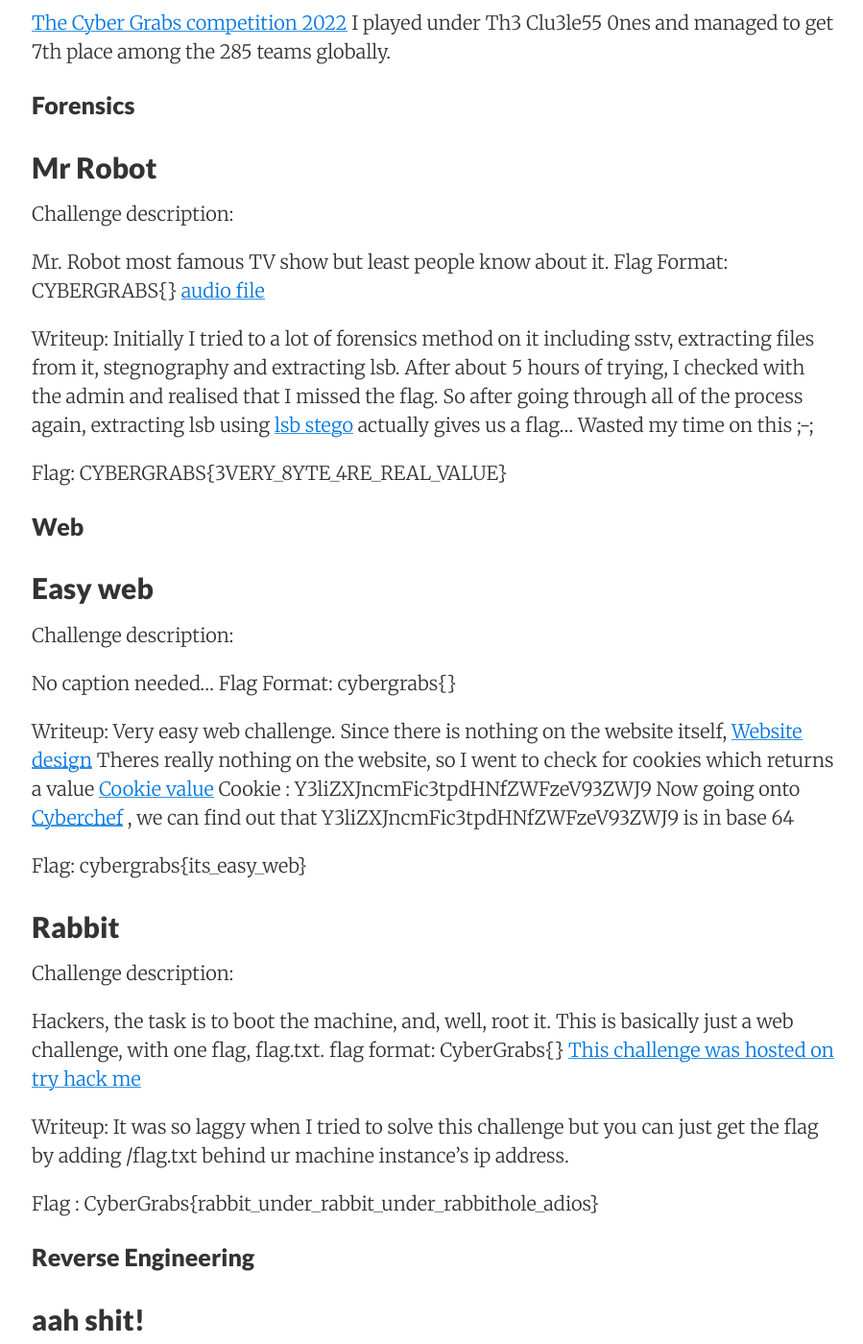
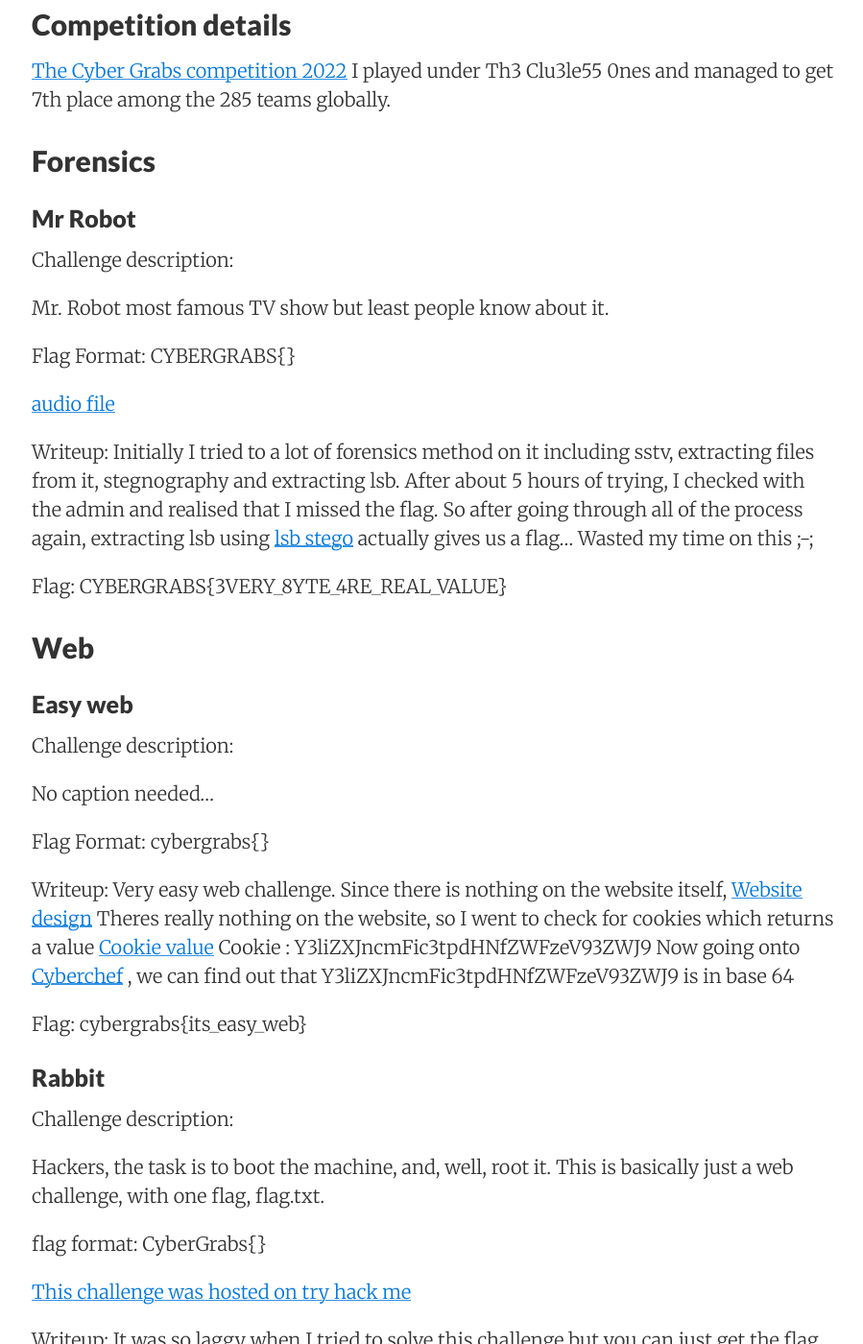
Before and after one commit to Mythiology/Mythiology.github.io, a Jekyll site: the page built from _posts/2022-2-7-Cyber-Grabs-CTf-writeup.md, in a window 1280 px wide and 1400 px high, scrolled down 423 px. Shown: the whole window at 96% size, without its empty margins (187-1086 px from the left). Built offline with Jekyll 4.4.1, drawn with Linux system fonts in a browser that asks for light colours; nearby versions of some CDN libraries; some of the changed text lies outside the part shown.

Commit message:
visual stuff

```diff
--- a/_config.yml
+++ b/_config.yml
@@ -23,7 +23,7 @@
 animated:             true
 show_related_posts:   false
 show_post_footers:    false
-show_social_icons:    false
+show_social_icons:    true
 ajaxify_contact_form: false
 enable_mathjax: false
 extended_fonts: false
--- a/_posts/2021-12-4-Metasploit-cybergames-CTF-writeup.markdown
+++ b/_posts/2021-12-4-Metasploit-cybergames-CTF-writeup.markdown
@@ -3,7 +3,7 @@
 title:      MetaCTF CyberGames 2021
 date:       2021-12-4
 summary:    First top 25th globally
-categories: Ctf writeup
+categories: Ctf writeups
 ---
 ## Competition details
 [MetaSploit](https://ctftime.org/event/1476)
--- a/_posts/2022-2-7-Cyber-Grabs-CTf-writeup.md
+++ b/_posts/2022-2-7-Cyber-Grabs-CTf-writeup.md
@@ -9,12 +9,14 @@
 [The Cyber Grabs competition 2022](https://ctftime.org/event/1556)
 I played under Th3 Clu3le55 0nes and managed to get 7th place among the 285 teams globally.
 
-### Forensics
-## Mr Robot
+## Forensics
+### Mr Robot
 Challenge description:
 
 Mr. Robot most famous TV show but least people know about it.
+
 Flag Format: CYBERGRABS{}
+
 [audio file](/Cybergrabs/chall.wav)
 
 Writeup:
@@ -23,11 +25,12 @@
 
 Flag: CYBERGRABS{3VERY_8YTE_4RE_REAL_VALUE}
 
-### Web
-## Easy web
+## Web
+### Easy web
 Challenge description:
 
 No caption needed...
+
 Flag Format: cybergrabs{}
 
 Writeup:
@@ -40,12 +43,14 @@
 
 Flag: cybergrabs{its_easy_web}
 
-## Rabbit
+### Rabbit
 Challenge description:
 
 Hackers, the task is to boot the machine, and, well, root it.
 This is basically just a web challenge, with one flag, flag.txt.
+
 flag format: CyberGrabs{}
+
 [This challenge was hosted on try hack me](https://tryhackme.com/room/thecybergrabs0x03web)
 
 Writeup:
@@ -53,12 +58,14 @@
 
 Flag : CyberGrabs{rabbit_under_rabbit_under_rabbithole_adios}
 
-### Reverse Engineering
-## aah shit!
+## Reverse Engineering
+### aah shit!
 Challenge description:
 
 Where are we going?
+
 Flag format: cybergrabs{}
+
 [file](/Cybergrabs/ahh_shit)
 
 Writeup:
@@ -81,8 +88,8 @@
 
 Flag : cybergrabs{h3r3_w3_g0_4g4in!}
 
-### Osint
-## Wayback 1
+## Osint
+### Wayback 1
 Challenge description:
 
 Some answers are hidden in the past, Whose website theme did we “cyberange.io” used when we first went public.
@@ -93,7 +100,7 @@
 
 Flag : flag{Andrea_Galanti}
 
-## Wayback 2
+### Wayback 2
 Challenge description:
 
 Some answers are hidden in the past, Find the phone number of the person in Wayback 1
@@ -102,7 +109,7 @@
 Writeup:
 I personally never tried this challenge but im pretty sure it is found on the website on sth.
 
-## Wayback 2
+### Wayback 2
 Challenge description:
 
 Some answers are hidden in the past, his number is unavailable now, find his skype id
@@ -111,7 +118,7 @@
 Writeup:
 I also personally never tried this challenge but when I saw the challenge, im pretty sure you have to use [this](https://tools.epieos.com/email.php)
 
-## Hashtag
+### Hashtag
 Challenge description:
 
 Some answers are hidden in the details, Find the hashtag used by the author of this image. [Image](/Cybergrabs/meta_image.jpg)
@@ -123,7 +130,7 @@
 
 Flag : flag{thisisawesome}
 
-## Hotel
+### Hotel
 Challenge description:
 
 Some answers are hidden in the details, Find the hotel from where this image was uploaded. [Image](/Cybergrabs/meta_image.jpg)
@@ -134,8 +141,8 @@
 
 Flag : flag{leonardo}
 
-### Miscellaneous
-## First telecommunication
+## Miscellaneous
+### First telecommunication
 Challenge description:
 
 Decode the First Telecommunication Code.
@@ -147,7 +154,7 @@
 
 Flag : cybergrabs{YOUGOTTHISBAUDOT}
 
-## Electronics
+### Electronics
 Challenge description:
 
 Decode it...
```
Also changed, not shown: about.md (+4 -2 lines).
